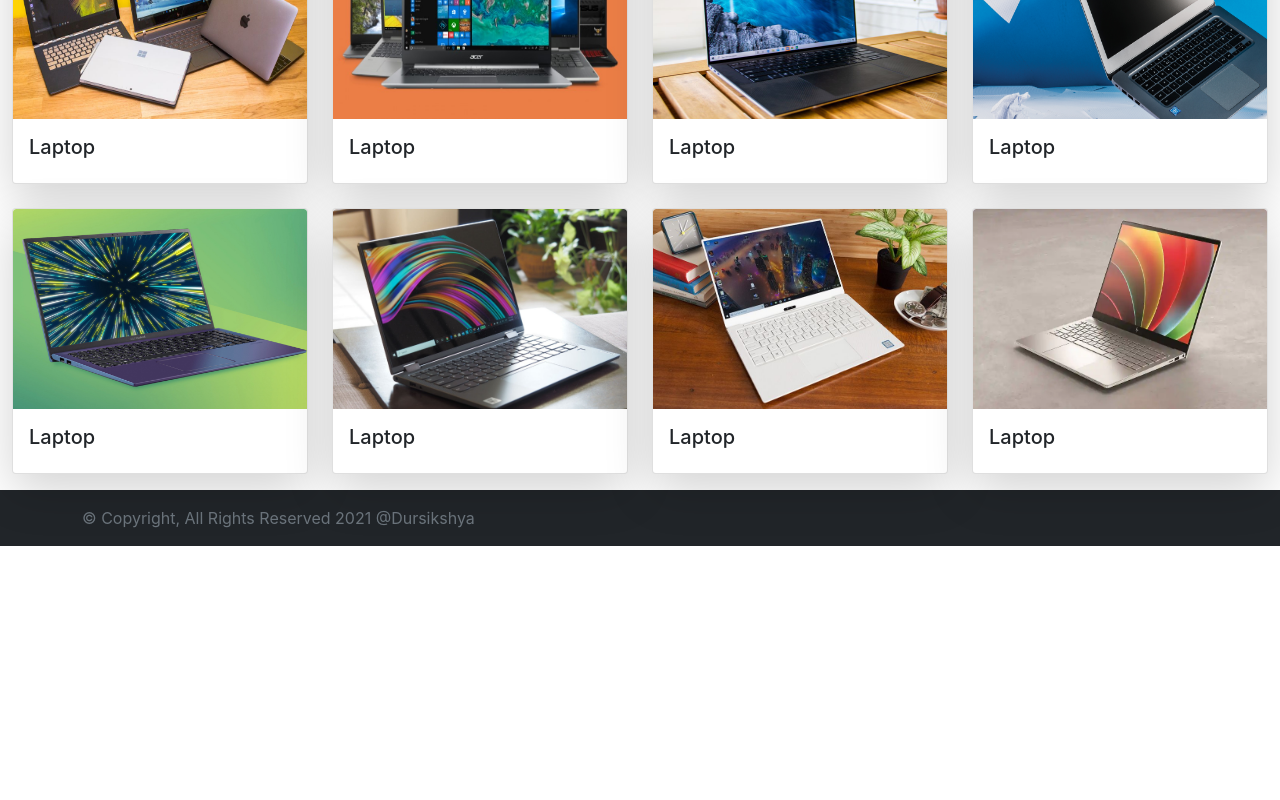
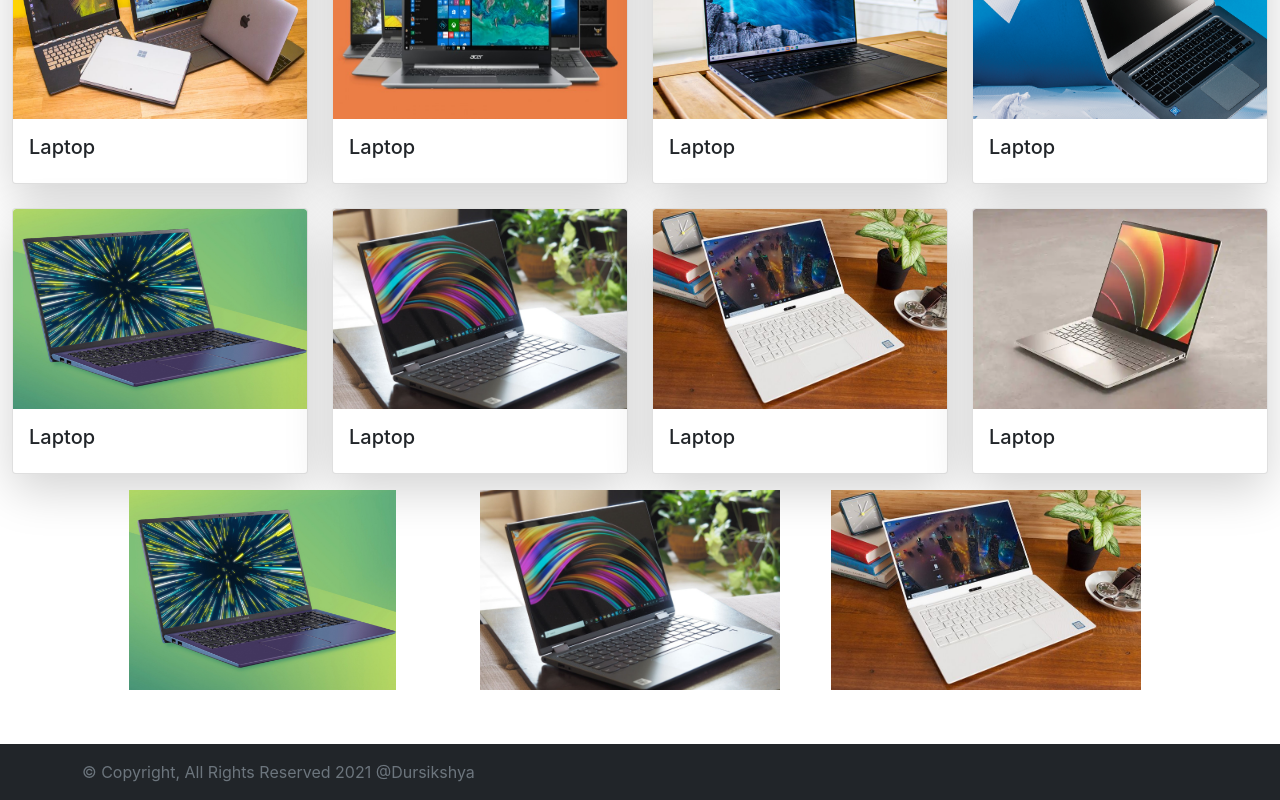
Before and after one commit to Adro1t/ReactJs-Basics, a React (Create React App) app: page / in a window 1280 px wide. Shown: the part 856-1656 px from the top of the page. Before the commit the page ends 1402 px from the top, so only its background shows below. Built offline with nearby package versions, Linux system fonts and the light colour scheme.

Commit message:
seventh commit

```diff
--- a/package.json
+++ b/package.json
@@ -10,6 +10,7 @@
     "react-dom": "^17.0.1",
     "react-router-dom": "^5.2.0",
     "react-scripts": "4.0.3",
+    "react-slick": "^0.28.1",
     "web-vitals": "^1.1.1"
   },
   "scripts": {
--- a/public/index.html
+++ b/public/index.html
@@ -1,14 +1,12 @@
 <!DOCTYPE html>
 <html lang="en">
+
 <head>
   <meta charset="utf-8" />
   <link rel="icon" href="%PUBLIC_URL%/favicon.ico" />
   <meta name="viewport" content="width=device-width, initial-scale=1" />
   <meta name="theme-color" content="#000000" />
-    <meta
-      name="description"
-      content="Web site created using create-react-app"
-    />
+  <meta name="description" content="Web site created using create-react-app" />
   <link rel="apple-touch-icon" href="%PUBLIC_URL%/logo192.png" />
 
   <link rel="manifest" href="%PUBLIC_URL%/manifest.json" />
@@ -16,19 +14,41 @@
 
   <title>React App</title>
   <!-- Bootstrap css -->
-     <link href="https://cdn.jsdelivr.net/npm/bootstrap@5.0.0-beta2/dist/css/bootstrap.min.css" rel="stylesheet" integrity="sha384-BmbxuPwQa2lc/FVzBcNJ7UAyJxM6wuqIj61tLrc4wSX0szH/Ev+nYRRuWlolflfl" crossorigin="anonymous">
+  <link href="https://cdn.jsdelivr.net/npm/bootstrap@5.0.0-beta2/dist/css/bootstrap.min.css" rel="stylesheet"
+    integrity="sha384-BmbxuPwQa2lc/FVzBcNJ7UAyJxM6wuqIj61tLrc4wSX0szH/Ev+nYRRuWlolflfl" crossorigin="anonymous">
 
   <!-- Bootstrap Icons -->
   <link rel="stylesheet" href="https://cdn.jsdelivr.net/npm/bootstrap-icons@1.4.0/font/bootstrap-icons.css">
 
 
+  <!-- React Slick -->
+  <link rel="stylesheet" type="text/css" charset="UTF-8"
+    href="https://cdnjs.cloudflare.com/ajax/libs/slick-carousel/1.6.0/slick.min.css" />
+  <link rel="stylesheet" type="text/css"
+    href="https://cdnjs.cloudflare.com/ajax/libs/slick-carousel/1.6.0/slick-theme.min.css" />
+
+
+
+    <style>
+      .slick-slide{
+        padding: 0 15px;
+      }
+
+      .slick-list{
+        margin:0 2em;
+      }
+    </style>
 </head>
+
 <body>
   <noscript>You need to enable JavaScript to run this app.</noscript>
   <div id="root"></div>
 
 
   <!-- Bootstrap js -->
-    <script src="https://cdn.jsdelivr.net/npm/bootstrap@5.0.0-beta2/dist/js/bootstrap.bundle.min.js" integrity="sha384-b5kHyXgcpbZJO/tY9Ul7kGkf1S0CWuKcCD38l8YkeH8z8QjE0GmW1gYU5S9FOnJ0" crossorigin="anonymous"></script>
+  <script src="https://cdn.jsdelivr.net/npm/bootstrap@5.0.0-beta2/dist/js/bootstrap.bundle.min.js"
+    integrity="sha384-b5kHyXgcpbZJO/tY9Ul7kGkf1S0CWuKcCD38l8YkeH8z8QjE0GmW1gYU5S9FOnJ0"
+    crossorigin="anonymous"></script>
 </body>
+
 </html>
--- a/src/components/Home.js
+++ b/src/components/Home.js
@@ -3,6 +3,7 @@ import Carousel from './Carousel'
 import Footer from './Footer'
 import NavBar from './NavBar'
 import Products from './Products'
+import Trending from './Trending'
 
 function Home() {
     return (
@@ -10,7 +11,9 @@ function Home() {
             <NavBar />
             <Carousel />
             <Products />
+            <Trending/>
             <Footer />
+
         </>
     )
 }
--- /dev/null
+++ b/src/components/Trending.js
@@ -0,0 +1,77 @@
+import React from 'react'
+import Slider from "react-slick";
+
+const Trending = () => {
+    const settings = {
+
+        dots: false,
+        infinite: true,
+        autoplay: true,
+        speed: 900,
+        slidesToShow: 3,
+        slidesToScroll: 4,
+        initialSlide: 0,
+        responsive: [
+            {
+                breakpoint: 1024,
+                settings: {
+                    slidesToShow: 3,
+                    slidesToScroll: 3,
+                    infinite: true,
+                    dots: true
+                }
+            },
+            {
+                breakpoint: 600,
+                settings: {
+                    slidesToShow: 2,
+                    slidesToScroll: 2,
+                    initialSlide: 2
+                }
+            },
+            {
+                breakpoint: 480,
+                settings: {
+                    slidesToShow: 1,
+                    slidesToScroll: 1
+                }
+            }
+        ]
+    };
+    return (
+        <>
+            <div className="container">
+                <div className="row mt-3 mb-5">
+                    <Slider {...settings}>
+                        <div>
+                            <img src="images/c1.jpg" className="img-fluid" style={{height:'200px'}}/>
+                        </div>
+                        <div>
+                            <img src="images/c2.jpg" className="img-fluid" style={{height:'200px'}}/>
+                        </div>
+                        <div>
+                            <img src="images/c3.jpg" className="img-fluid" style={{height:'200px'}}/>
+                        </div>
+                        <div>
+                            <img src="images/c4.jpg" className="img-fluid" style={{height:'200px'}}/>
+                        </div>
+                        <div>
+                            <img src="images/c5.jpg" className="img-fluid" style={{height:'200px'}}/>
+                        </div>
+                        <div>
+                            <img src="images/c6.jpg" className="img-fluid" style={{height:'200px'}}/>
+                        </div>
+                        <div>
+                            <img src="images/c7.jpg" className="img-fluid" style={{height:'200px'}}/>
+                        </div>
+                        <div>
+                            <img src="images/c8.webp" className="img-fluid" style={{height:'200px'}}/>
+                        </div>
+                    </Slider>
+                </div>
+            </div>
+        </>
+    )
+}
+
+export default Trending
```
Also changed, not shown: 1 other file (tests, documents, lock files or other folders). Lines whose indentation alone changed are shown as unchanged.
